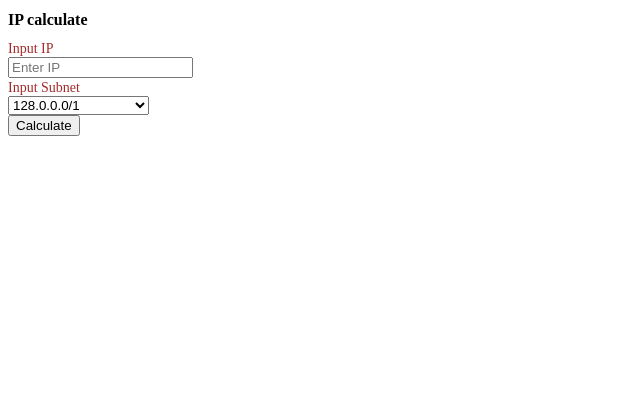
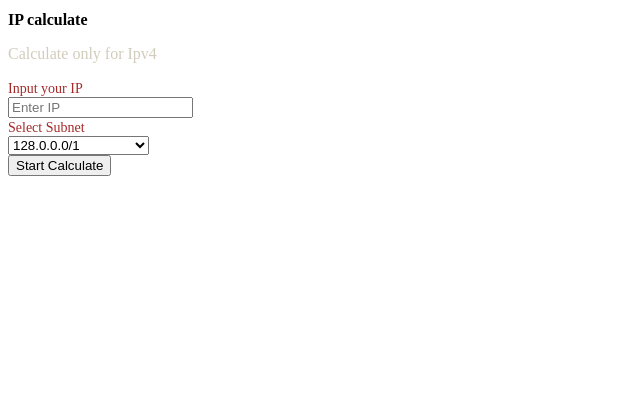
Before and after one commit to Bell001/IPSubnet, a plain HTML site: page index.html in a window 1280 px wide. Shown: the whole page, without its empty margins (0-640 px from the left). Drawn offline with nearby package versions, Linux system fonts and the light colour scheme.

Commit message:
[ADD] col css

```diff
--- a/index.html
+++ b/index.html
@@ -16,15 +16,18 @@
       <div class="row">
         <div class="col">
           <h1>IP calculate</h1>
+          <p style="color: #d1ccbc; font-size: 16px;">Calculate only for Ipv4</p>
           <form>
-            <div class="form-group">
-                <label for="Inputip">Input IP</label>
+            <div class="form-group col-md-12">
+                <label for="Inputip">Input your IP</label>
                 <input type="text" class="form-control" id="Inputip" placeholder="Enter IP">
               </div>
-              <div class="form-group">
-                <label for="Inputsubnet">Input Subnet</label>
+              <div class="form-group col-md-12">
+                <label for="Inputsubnet">Select Subnet</label>
                 <select class="form-control" id="subnet"></select>
-                <button id="submit" class='btn btn-success'>Calculate</button>
+                <div class="col-md-12">
+                    <button id="submit" class='btn btn-success'>Start Calculate</button>
+                </div>
               </div>
             </form>
         </div>
```
